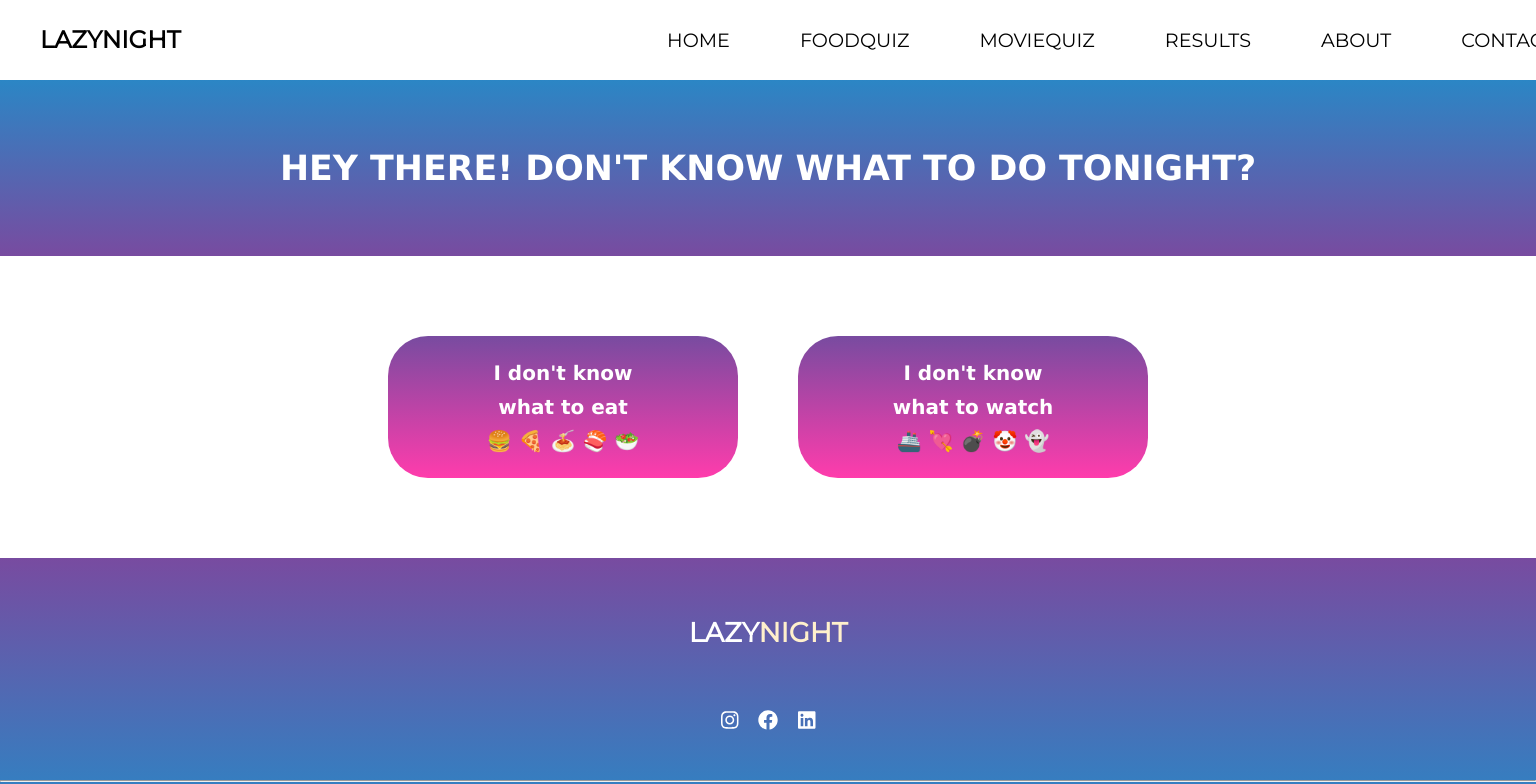
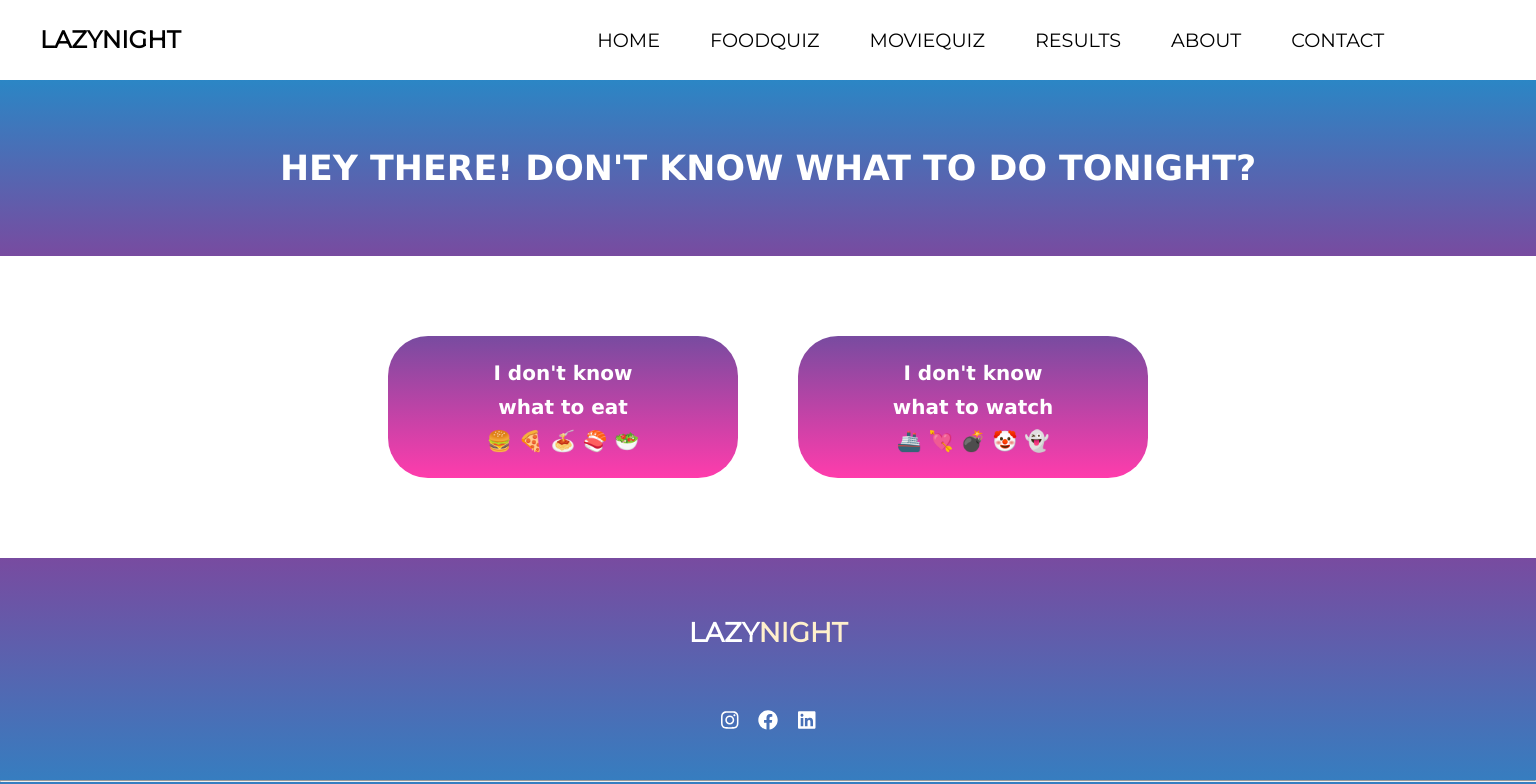
Before and after one commit to PamelaFeijo/lazynight, a React (Create React App) app: page / in a window 1536 px wide. Shown: the top 784 px of the page. Built offline with nearby package versions, Linux system fonts and the light colour scheme.

Commit message:
Fix Navbar responsiveness

```diff
--- a/src/components/Navbar.css
+++ b/src/components/Navbar.css
@@ -43,18 +43,18 @@
   display: none;
 }
 
-/* @media (min-width: 855px) {
+@media (min-width: 855px) {
   .nav-options {
     padding-right: 50px;
-    grid-gap: 25px;
+    grid-gap: 15px;
+    font-size: 1rem;
   }
-} */
+}
 
 @media (min-width: 1400px) {
   .nav-options {
-    padding-left: 120px;
-    padding-right: 120px;
-    grid-gap: 70px;
+    padding-left: 80px;
+    grid-gap: 50px;
     font-size: 1.2rem;
   }
   .logo {
```
